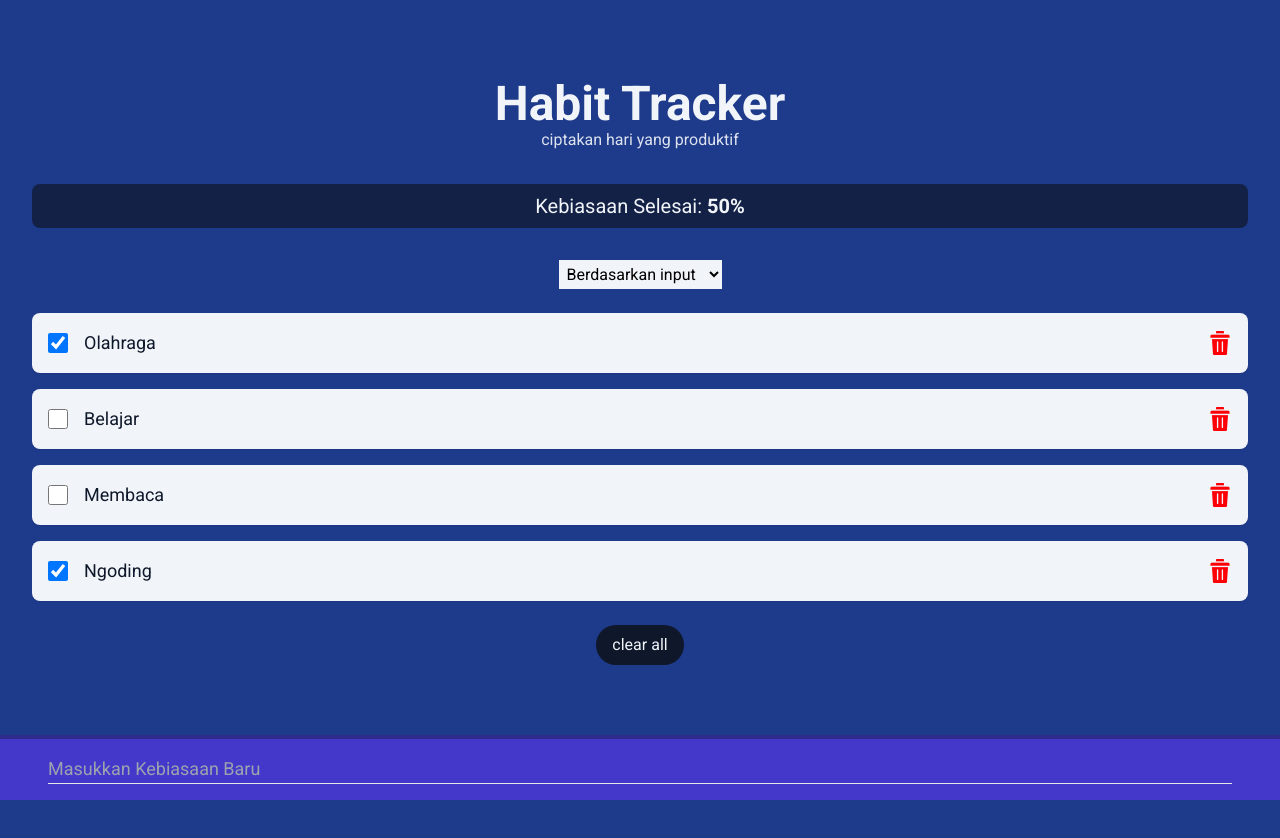
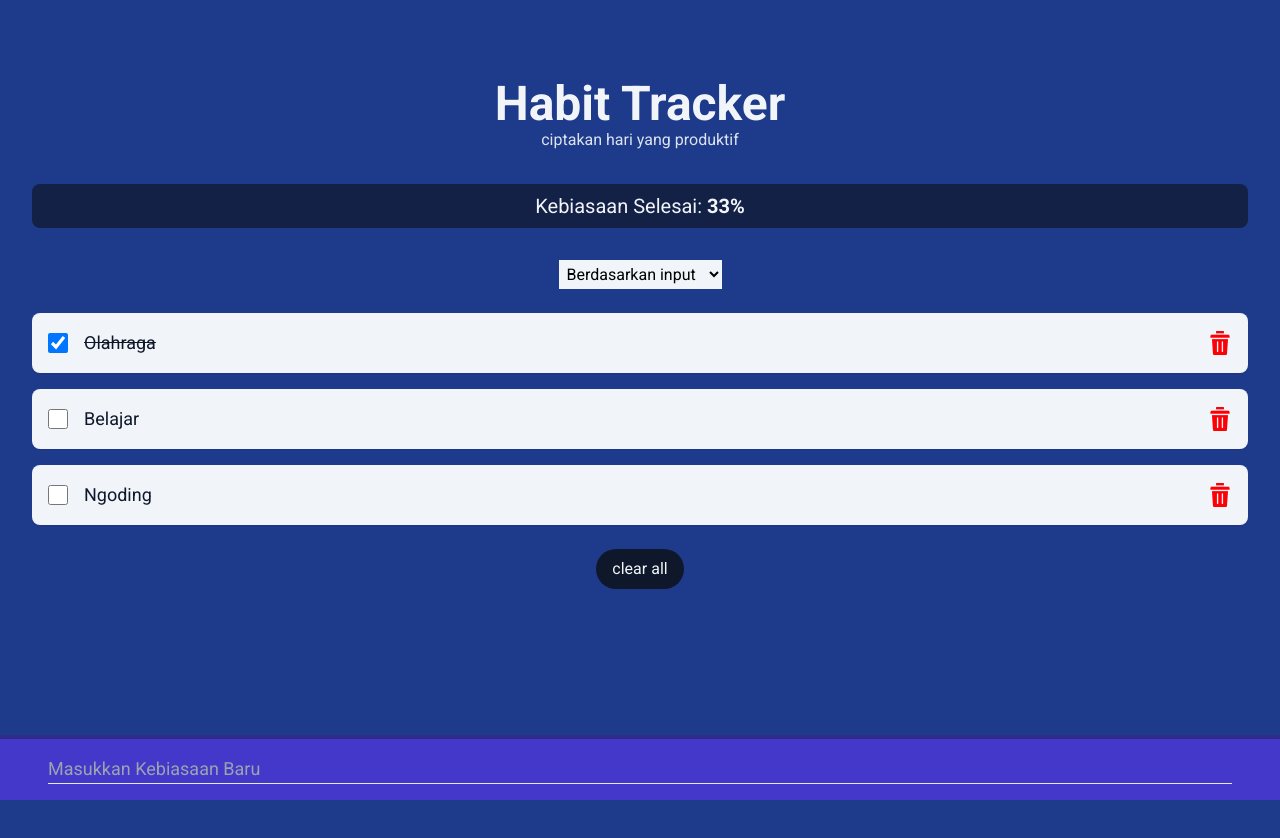
Before and after one commit to WilbertFE/habittracker, a React (Vite) app: page / in a window 1280 px wide. Shown: the top 838 px of the page. Built offline with nearby package versions, Linux system fonts and the light colour scheme.

Commit message:
Menyelesaikan fitur menyimpan data

```diff
--- a/index.html
+++ b/index.html
@@ -4,7 +4,7 @@
     <meta charset="UTF-8" />
     <link rel="icon" type="image/svg+xml" href="/vite.svg" />
     <meta name="viewport" content="width=device-width, initial-scale=1.0" />
-    <title>Vite + React</title>
+    <title>Habit Tracker</title>
     <!-- Font Link Start -->
     <link rel="preconnect" href="https://fonts.googleapis.com">
     <link rel="preconnect" href="https://fonts.gstatic.com" crossorigin>
--- a/src/App.jsx
+++ b/src/App.jsx
@@ -1,7 +1,8 @@
 /* eslint-disable react/prop-types */
 import { useState } from "react";
 
-const defaultHabits = [
+// data default
+let defaultHabits = [
   {
     id: 1,
     name: 'Olahraga',
@@ -14,27 +15,48 @@ const defaultHabits = [
   },
   {
     id: 3,
-    name: 'Membaca',
+    name: 'Ngoding',
     checked: false
-  },
-  {
-    id: 4,
-    name: 'Ngoding',
-    checked: true
-  },
+  }
 ];
+
+// jika localStorage ada isinya
+if(localStorage.length > 0){
+  defaultHabits = [];
+  for(let i=1; i<=localStorage.length / 2; i++){
+    const newHabit = {};
+    newHabit.id = i;
+    newHabit.name = localStorage[`${newHabit.id}`];
+    newHabit.checked = localStorage[`${newHabit.name}`] === 'true' ? true : false;
+    defaultHabits.push(newHabit);
+  }
+}
 
 export default function App() {
 
   const [habits, setHabits] = useState(defaultHabits);
 
+
   function handleToggle(id){
-    const newHabits = habits.map((habit) => habit.id === id ? {...habit, checked: !habit.checked} : habit);
+    const newHabits = habits.map((habit) => {
+      if (habit.id === id){
+        localStorage[`${habit.name}`] = localStorage[`${habit.name}`] === 'true' ? 'false' : 'true';
+        return {...habit, checked: !habit.checked};
+      } else {
+        return habit;
+      }
+    });
     setHabits(newHabits);
   }
 
   function handleDelete(id){
+    localStorage.clear();
     const nextHabits = habits.filter((habit) => habit.id !== id);
+    nextHabits.map((habit, i) => {
+        habit.id = i + 1;
+        localStorage[`${i + 1}`] = habit.name;
+        localStorage[`${habit.name}`] = habit.checked;
+    });
     setHabits(nextHabits);
   }
 
@@ -44,9 +66,12 @@ export default function App() {
 
   function handleAdd(value){
     const newObj = {};
-    newObj.id = habits.length + 1;
+    newObj.id = localStorage.length / 2 + 1;
     newObj.name = value;
     newObj.checked = false;
+
+    localStorage[`${newObj.id}`] = newObj.name;
+    localStorage[`${newObj.name}`] = newObj.checked;
 
     const nextHabits = [...habits, newObj];
     setHabits(nextHabits);
@@ -144,7 +169,7 @@ function Item({habit, onToggle, onDelete}){
   return (
     <div className="w-full flex items-center p-4 my-2 bg-light rounded-lg shadow-sm">
       <input type="checkbox" onChange={() => onToggle(habit.id)} checked={habit.checked} className="block w-[20px] h-[20px] mr-4" />
-      <h3 className="text-lg text-dark flex-1 truncate">{habit.name}</h3>
+      <h3 style={habit.checked ? {textDecoration: 'line-through'} : {}} className="text-lg text-dark flex-1 truncate">{habit.name}</h3>
       <button onClick={() => onDelete(habit.id)}><img src="/habittracker/delete.png" alt="delete.png" /></button>
     </div>
   );
```
